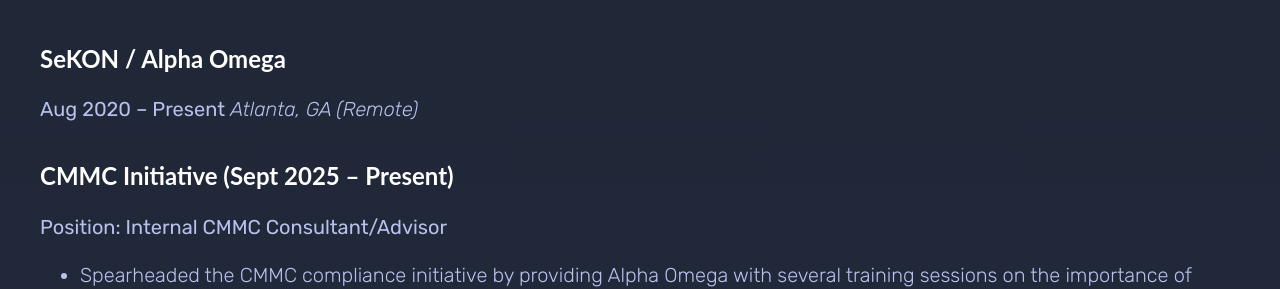
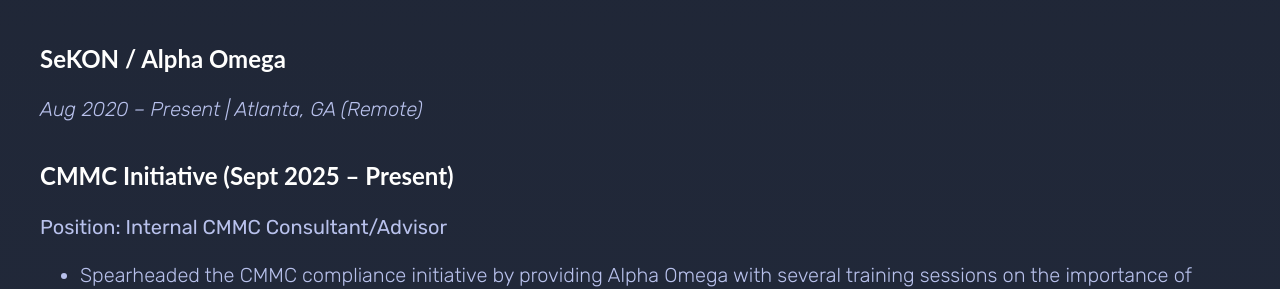
Before and after one commit to justin-m-johnson/justin-m-johnson.github.io, a Jekyll site: the page built from content/about.md, in a window 1280 px wide and 900 px high, scrolled down 1607 px. Shown: the part 163-452 px from the top of the window. Built offline with Jekyll 4.4.1, drawn with Linux system fonts in a browser that asks for light colours.

Commit message:
fix again

```diff
--- a/content/about.md
+++ b/content/about.md
@@ -40,8 +40,7 @@
 # Experience
 
 ### SeKON / Alpha Omega
-**Aug 2020 – Present**
-*Atlanta, GA (Remote)*
+*Aug 2020 – Present | Atlanta, GA (Remote)*
 #### CMMC Initiative (Sept 2025 – Present)
 **Position: Internal CMMC Consultant/Advisor**
 - Spearheaded the CMMC compliance initiative by providing Alpha Omega with several training sessions on the importance of CMMC and impact on the DIB.
```
